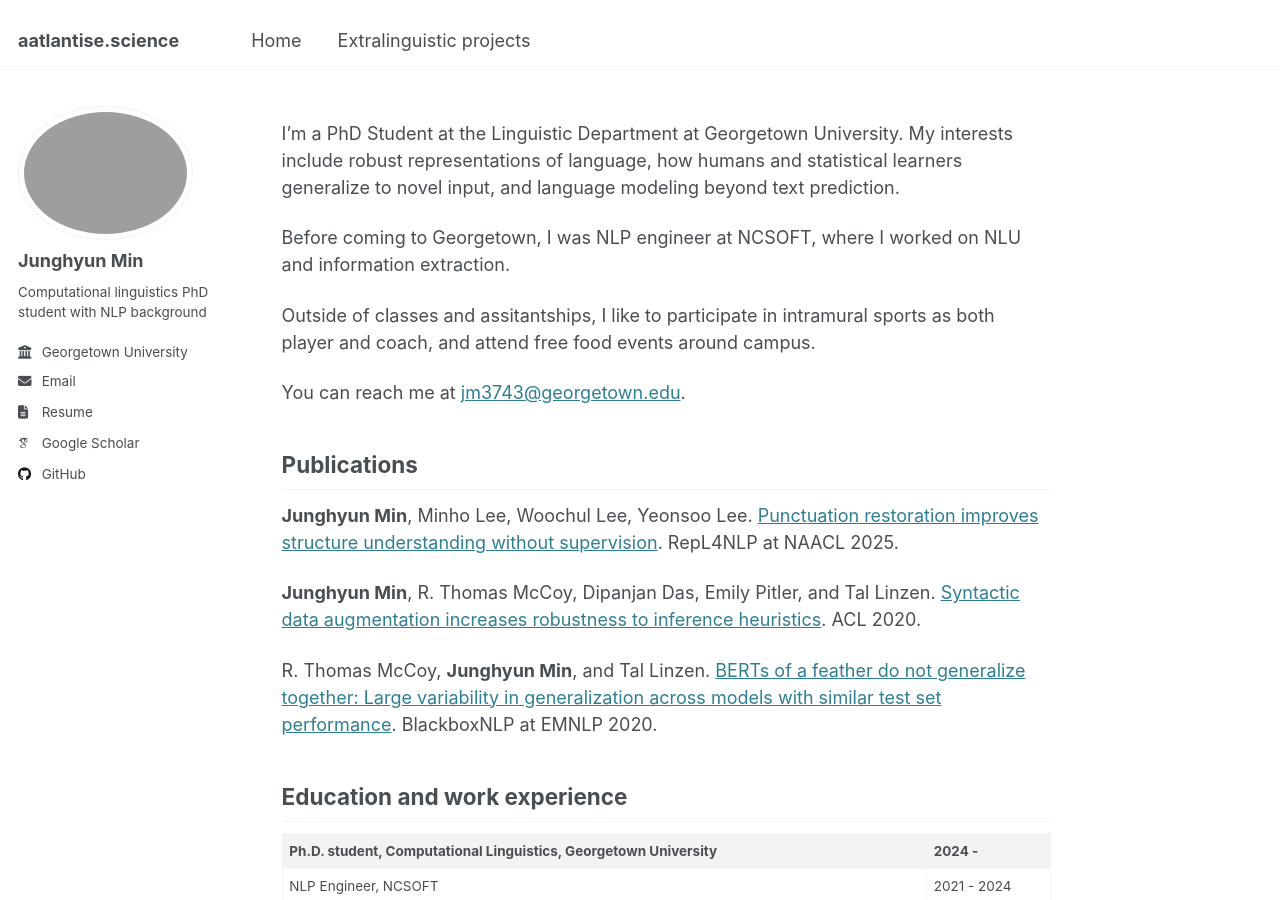
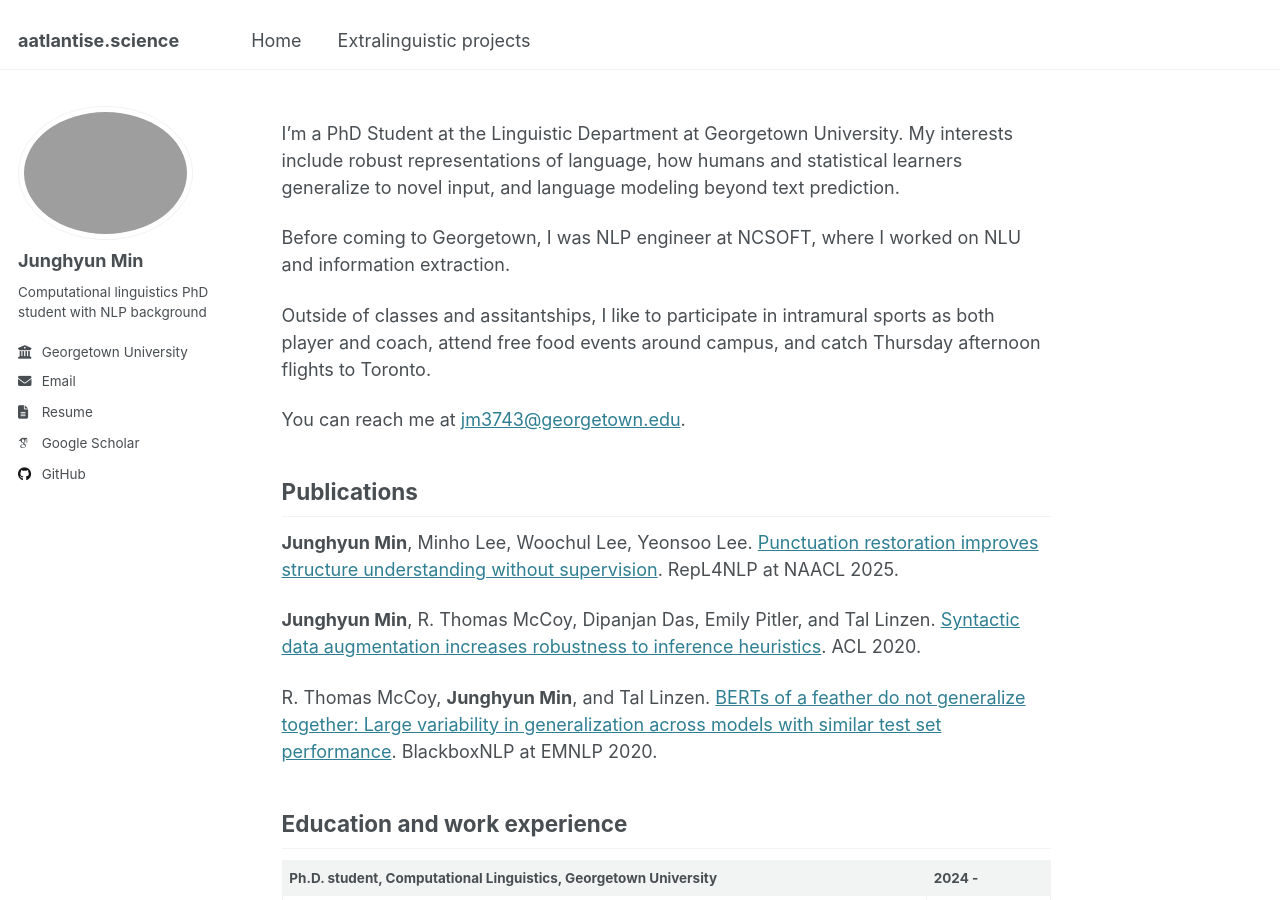
Before and after one commit to Aatlantise/aatlantise.github.io, a Jekyll site: the page built from _pages/about.md, in a window 1280 px wide and 900 px high. Built offline with Jekyll 4.4.1, drawn with Linux system fonts in a browser that asks for light colours; some web fonts are replaced.

Commit message:
[Chore] Add hobby

```diff
--- a/_pages/about.md
+++ b/_pages/about.md
@@ -14,7 +14,8 @@ novel input, and language modeling beyond text prediction.
 Before coming to Georgetown, I was NLP engineer at NCSOFT, where I worked on NLU and information extraction.
 
 Outside of classes and assitantships, I like to participate in intramural sports as both player and coach,
-and attend free food events around campus.
+attend free food events around campus,
+and catch Thursday afternoon flights to Toronto.
 
 You can reach me at [jm3743@georgetown.edu](mailto:jm3743@georgetown.edu).
 
```
